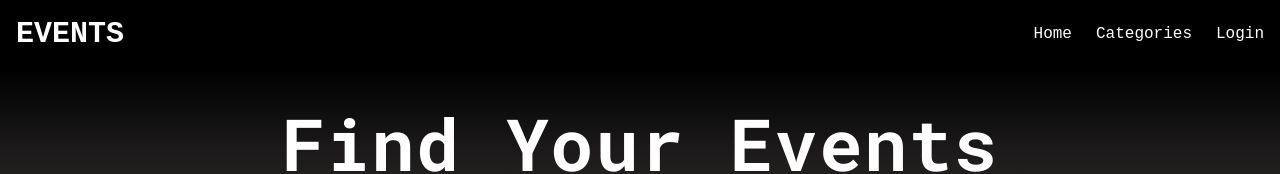
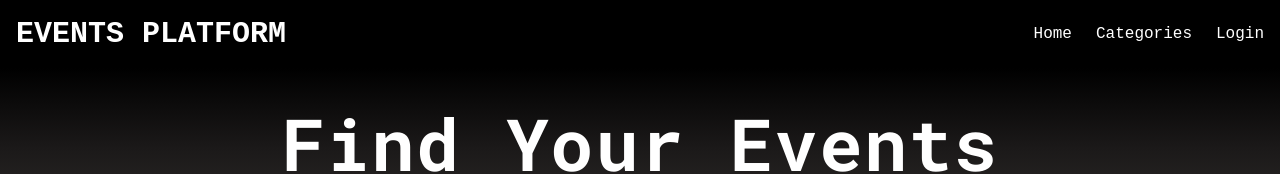
Before and after one commit to gilbertouk/fe-events-platform, a React (Vite) app: page / in a window 1280 px wide. Shown: the top 174 px of the page. Built offline with nearby package versions, Linux system fonts and the light colour scheme; no server answers; a web font is replaced by a local one.

Commit message:
refactor: :recycle: change text logo MenuNavBar

```diff
--- a/src/components/MenuNavBar.jsx
+++ b/src/components/MenuNavBar.jsx
@@ -31,7 +31,7 @@ const MenuNavBar = () => {
       <div className="max-w-7xl mx-auto px-4 flex justify-between items-center">
         <h1 className="text-3xl font-bold">
           <Link to={'/'} className="hover:none" href="#">
-            EVENTS
+            EVENTS PLATFORM
           </Link>
         </h1>
         <div className="flex items-center">
```
